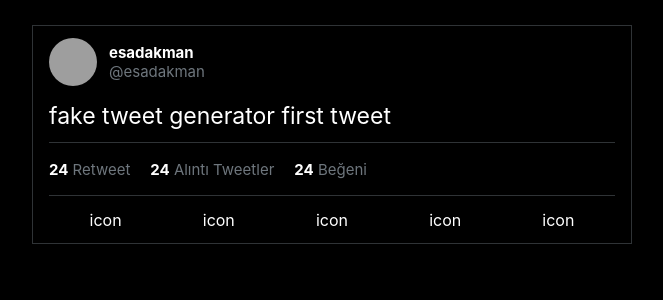
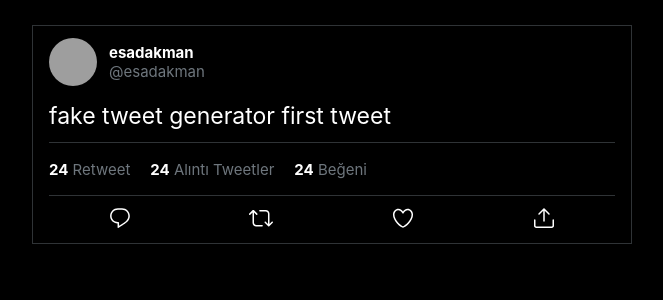
Before and after one commit to esadakman/fake-tweet, a React (Create React App) app: page / in a window 1280 px wide. Shown: the top 300 px of the page, without its empty margins (308-971 px from the left). Built offline with nearby package versions, Linux system fonts and the light colour scheme; grey boxes are pictures that could not be loaded; the HTML template or start-up script is replaced by a standard one.

Commit message:
icons added

```diff
--- a/src/App.js
+++ b/src/App.js
@@ -1,4 +1,5 @@
 import "./App.scss";
+import { LikeIcon, ReplyIcon, RetweetIcon, ShareIcon } from "./icons";
 
 function App() {
   return (
@@ -28,11 +29,18 @@
         </span>
       </div>
       <div className="tweet-actions">
-        <span>icon</span>
-        <span>icon</span>
-        <span>icon</span>
-        <span>icon</span>
-        <span>icon</span>
+        <span>
+          <ReplyIcon />
+        </span>
+        <span>
+          <RetweetIcon />
+        </span>
+        <span>
+          <LikeIcon />
+        </span>
+        <span>
+          <ShareIcon />
+        </span>
       </div>
     </div>
   );
--- a/src/icons.js
+++ b/src/icons.js
@@ -1,11 +1,81 @@
-const ReplyIcon = () => {
+import React from "react";
+
+const ReplyIcon = ({ color, width, height }) => {
+  return (
     <svg
       viewBox="0 0 24 24"
       aria-hidden="true"
-    class="r-4qtqp9 r-yyyyoo r-50lct3 r-dnmrzs r-bnwqim r-1plcrui r-lrvibr r-1srniue"
+      fill={color || "#fff"}
+      width={width || 24}
+      height={height || 24}
     >
       <g>
         <path d="M14.046 2.242l-4.148-.01h-.002c-4.374 0-7.8 3.427-7.8 7.802 0 4.098 3.186 7.206 7.465 7.37v3.828c0 .108.044.286.12.403.142.225.384.347.632.347.138 0 .277-.038.402-.118.264-.168 6.473-4.14 8.088-5.506 1.902-1.61 3.04-3.97 3.043-6.312v-.017c-.006-4.367-3.43-7.787-7.8-7.788zm3.787 12.972c-1.134.96-4.862 3.405-6.772 4.643V16.67c0-.414-.335-.75-.75-.75h-.396c-3.66 0-6.318-2.476-6.318-5.886 0-3.534 2.768-6.302 6.3-6.302l4.147.01h.002c3.532 0 6.3 2.766 6.302 6.296-.003 1.91-.942 3.844-2.514 5.176z"></path>
       </g>
-  </svg>;
+    </svg>
+  );
 };
+
+const RetweetIcon = ({ color, width, height }) => {
+  return (
+    <svg
+      viewBox="0 0 24 24"
+      aria-hidden="true"
+      fill={color || "#fff"}
+      width={width || 24}
+      height={height || 24}
+    >
+      <g>
+        <path d="M23.77 15.67c-.292-.293-.767-.293-1.06 0l-2.22 2.22V7.65c0-2.068-1.683-3.75-3.75-3.75h-5.85c-.414 0-.75.336-.75.75s.336.75.75.75h5.85c1.24 0 2.25 1.01 2.25 2.25v10.24l-2.22-2.22c-.293-.293-.768-.293-1.06 0s-.294.768 0 1.06l3.5 3.5c.145.147.337.22.53.22s.383-.072.53-.22l3.5-3.5c.294-.292.294-.767 0-1.06zm-10.66 3.28H7.26c-1.24 0-2.25-1.01-2.25-2.25V6.46l2.22 2.22c.148.147.34.22.532.22s.384-.073.53-.22c.293-.293.293-.768 0-1.06l-3.5-3.5c-.293-.294-.768-.294-1.06 0l-3.5 3.5c-.294.292-.294.767 0 1.06s.767.293 1.06 0l2.22-2.22V16.7c0 2.068 1.683 3.75 3.75 3.75h5.85c.414 0 .75-.336.75-.75s-.337-.75-.75-.75z"></path>
+      </g>
+    </svg>
+  );
+};
+const LikeIcon = ({ color, width, height }) => {
+  return (
+    <svg
+      viewBox="0 0 24 24"
+      aria-hidden="true"
+      fill={color || "#fff"}
+      width={width || 24}
+      height={height || 24}
+    >
+      <g>
+        <path d="M12 21.638h-.014C9.403 21.59 1.95 14.856 1.95 8.478c0-3.064 2.525-5.754 5.403-5.754 2.29 0 3.83 1.58 4.646 2.73.814-1.148 2.354-2.73 4.645-2.73 2.88 0 5.404 2.69 5.404 5.755 0 6.376-7.454 13.11-10.037 13.157H12zM7.354 4.225c-2.08 0-3.903 1.988-3.903 4.255 0 5.74 7.034 11.596 8.55 11.658 1.518-.062 8.55-5.917 8.55-11.658 0-2.267-1.823-4.255-3.903-4.255-2.528 0-3.94 2.936-3.952 2.965-.23.562-1.156.562-1.387 0-.014-.03-1.425-2.965-3.954-2.965z"></path>
+      </g>
+    </svg>
+  );
+};
+const ShareIcon = ({ color, width, height }) => {
+  return (
+    <svg
+      viewBox="0 0 24 24"
+      aria-hidden="true"
+      fill={color || "#fff"}
+      width={width || 24}
+      height={height || 24}
+    >
+      <g>
+        <path d="M17.53 7.47l-5-5c-.293-.293-.768-.293-1.06 0l-5 5c-.294.293-.294.768 0 1.06s.767.294 1.06 0l3.72-3.72V15c0 .414.336.75.75.75s.75-.336.75-.75V4.81l3.72 3.72c.146.147.338.22.53.22s.384-.072.53-.22c.293-.293.293-.767 0-1.06z"></path>
+        <path d="M19.708 21.944H4.292C3.028 21.944 2 20.916 2 19.652V14c0-.414.336-.75.75-.75s.75.336.75.75v5.652c0 .437.355.792.792.792h15.416c.437 0 .792-.355.792-.792V14c0-.414.336-.75.75-.75s.75.336.75.75v5.652c0 1.264-1.028 2.292-2.292 2.292z"></path>
+      </g>
+    </svg>
+  );
+};
+const VerifiedIcon = ({ color, width, height }) => {
+  return (
+    <svg
+      viewBox="0 0 24 24"
+      aria-hidden="true"
+      fill={color || "#fff"}
+      width={width || 24}
+      height={height || 24}
+    >
+      <g>
+        <path d="M22.5 12.5c0-1.58-.875-2.95-2.148-3.6.154-.435.238-.905.238-1.4 0-2.21-1.71-3.998-3.818-3.998-.47 0-.92.084-1.336.25C14.818 2.415 13.51 1.5 12 1.5s-2.816.917-3.437 2.25c-.415-.165-.866-.25-1.336-.25-2.11 0-3.818 1.79-3.818 4 0 .494.083.964.237 1.4-1.272.65-2.147 2.018-2.147 3.6 0 1.495.782 2.798 1.942 3.486-.02.17-.032.34-.032.514 0 2.21 1.708 4 3.818 4 .47 0 .92-.086 1.335-.25.62 1.334 1.926 2.25 3.437 2.25 1.512 0 2.818-.916 3.437-2.25.415.163.865.248 1.336.248 2.11 0 3.818-1.79 3.818-4 0-.174-.012-.344-.033-.513 1.158-.687 1.943-1.99 1.943-3.484zm-6.616-3.334l-4.334 6.5c-.145.217-.382.334-.625.334-.143 0-.288-.04-.416-.126l-.115-.094-2.415-2.415c-.293-.293-.293-.768 0-1.06s.768-.294 1.06 0l1.77 1.767 3.825-5.74c.23-.345.696-.436 1.04-.207.346.23.44.696.21 1.04z"></path>
+      </g>
+    </svg>
+  );
+};
+
+export { ReplyIcon, RetweetIcon, LikeIcon, ShareIcon, VerifiedIcon };
```
Lines whose indentation alone changed are shown as unchanged.
